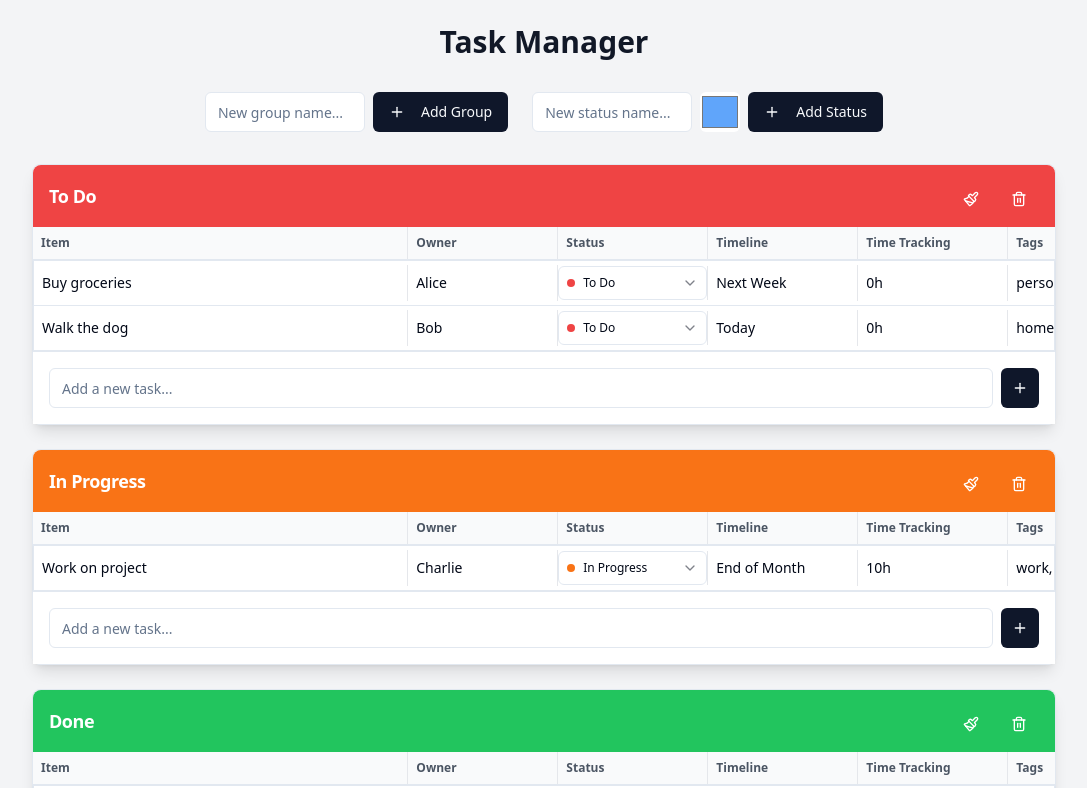
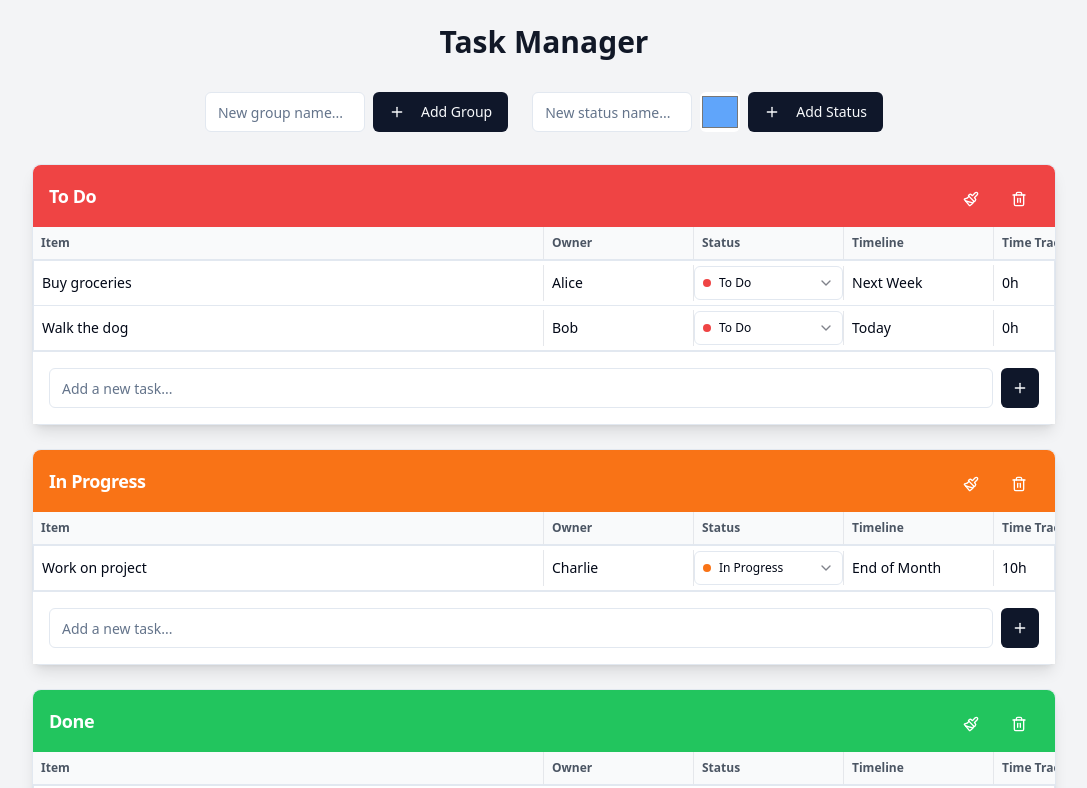
Before and after one commit to smarie33/task-manager, a React (Vite) app: page / in a window 1280 px wide. Shown: the top 788 px of the page, without its empty margins (96-1183 px from the left). Built offline with nearby package versions, Linux system fonts and the light colour scheme.

Commit message:
[dyad] wrote 2 file(s)

```diff
--- a/src/components/TaskGroup.tsx
+++ b/src/components/TaskGroup.tsx
@@ -90,15 +90,15 @@ const TaskGroup: React.FC<TaskGroupProps> = ({
       </CardHeader>
 
       {/* Column Headers */}
-      <div className="flex text-xs font-semibold text-gray-600 dark:text-gray-300 border-b bg-gray-50 dark:bg-gray-800">
-        {/* Sticky Item Header */}
-        <div className="w-1/2 sticky left-0 z-10 bg-gray-50 dark:bg-gray-800 border-r border-gray-200 dark:border-gray-700 py-2">
+      <div className="grid grid-cols-2 text-xs font-semibold text-gray-600 dark:text-gray-300 border-b bg-gray-50 dark:bg-gray-800">
+        {/* Sticky Item Header - First column of the grid */}
+        <div className="sticky left-0 z-10 bg-gray-50 dark:bg-gray-800 border-r border-gray-200 dark:border-gray-700 py-2">
           <div className="px-2 truncate">Item</div>
         </div>
 
-        {/* Scrollable Headers - RE-ADDED overflow-x-auto and onScroll */}
-        <div className="flex-grow overflow-x-auto" ref={scrollHeaderRef} onScroll={handleHeaderScroll}>
-          <div className="grid w-full grid-cols-[repeat(5,_minmax(150px,_1fr))_minmax(50px,_0.5fr)_auto]">
+        {/* Scrollable Headers - Second column of the grid */}
+        <div className="overflow-x-auto" ref={scrollHeaderRef} onScroll={handleHeaderScroll}>
+          <div className="grid grid-cols-[repeat(5,_minmax(150px,_1fr))_minmax(50px,_0.5fr)_auto] min-w-[800px]">
             <div className="border-r border-gray-200 dark:border-gray-700 py-2">
               <div className="px-2 truncate">Owner</div>
             </div>
--- a/src/components/TaskItem.tsx
+++ b/src/components/TaskItem.tsx
@@ -191,17 +191,17 @@ const TaskItem: React.FC<TaskItemProps> = ({ task, index, groupColor, onDeleteTa
         >
           <CardContent className="p-0">
             <div
-              className="flex items-center" // Use flex to align sticky and scrollable parts
+              className="grid grid-cols-2 items-center" // Use grid grid-cols-2 here
               style={editingBackgroundColor ? { backgroundColor: editingBackgroundColor } : {}}
             >
-              {/* Sticky Item Column */}
-              <div className="w-1/2 sticky left-0 z-10 bg-white dark:bg-gray-800 border-r border-gray-200 dark:border-gray-700">
+              {/* Sticky Item Column - First column of the grid */}
+              <div className="sticky left-0 z-10 bg-white dark:bg-gray-800 border-r border-gray-200 dark:border-gray-700">
                 {renderField('content', task.content, editedContent, setEditedContent)}
               </div>
 
-              {/* Scrollable Columns Container - RE-ADDED overflow-x-auto and onScroll */}
-              <div className="flex-grow overflow-x-auto" ref={scrollItemRef} onScroll={handleItemScroll}>
-                <div className="grid w-full grid-cols-[repeat(5,_minmax(150px,_1fr))_minmax(50px,_0.5fr)_auto] items-center">
+              {/* Scrollable Columns Container - Second column of the grid */}
+              <div className="overflow-x-auto" ref={scrollItemRef} onScroll={handleItemScroll}>
+                <div className="grid grid-cols-[repeat(5,_minmax(150px,_1fr))_minmax(50px,_0.5fr)_auto] min-w-[800px] items-center">
                   {/* Owner */}
                   <div className="flex-grow min-w-0 border-r border-gray-200 dark:border-gray-700">
                     {renderField('owner', task.owner || 'N/A', editedOwner, setEditedOwner)}
```
